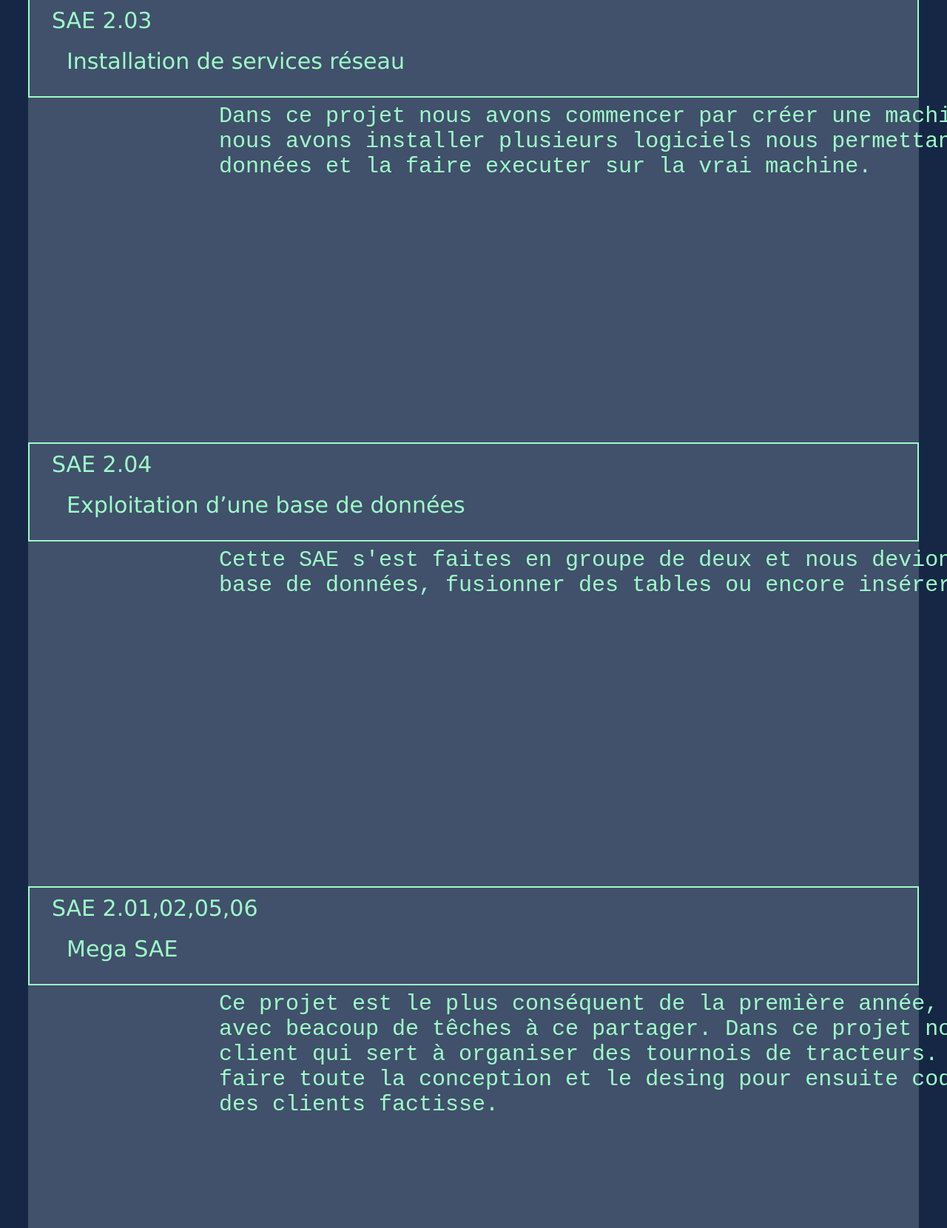
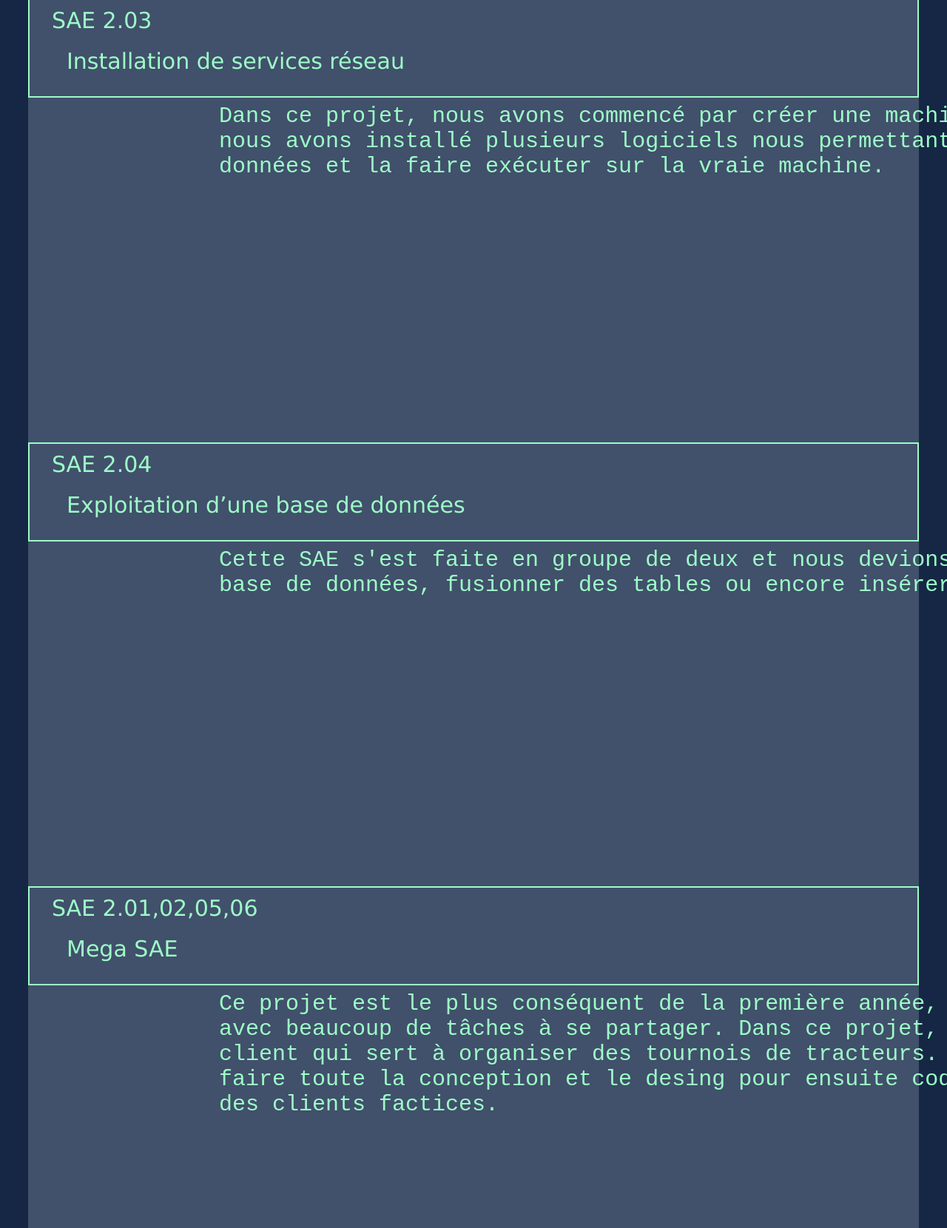
Before and after one commit to riondetf/portfolio, a plain HTML site: page mes_projets.html in a window 1280 px wide. Shown: the part 1920-3580 px from the top of the page at 74% size. Drawn offline with Linux system fonts and the light colour scheme; a web font is replaced by a local one.

Commit message:
correction des fautes

```diff
--- a/mes_projets.html
+++ b/mes_projets.html
@@ -32,28 +32,28 @@
         <ul>
           <li class="projet2"><a href="">SAE 1.04</a><p> Création d’une base de données </p><pre>
             Ce projet à était un des premiers réalisé, il fallait construire une base de données.
-            pour ensuite la colmpletter avec les bonnes information et les la bonne forme.
+            pour ensuite la colmpléter avec les bonnes informations et la bonne forme.
           </pre></li></div>
           <div class="div1"><li class="projet2"><a href="">SAE 1.05/.6</a><p>Recueil de besoins ET Découverte de l’environnement économique et écologique</p><pre>
-            Cette SAE nous à appris ce que un recueil de besoins est et nous en a fait construire
-            un par équipe de 3. La seconde partie à était de faire le desing du site internet demandé
+            Cette SAE nous a appris ce qu'un recueil de besoins est et nous en a fait construire
+            un par équipe de 3. La seconde partie à était de faire le design du site internet demandé
             et de le construire pour enfin le présenter à des clients.
           </pre></li></div>
           <div class="div1"><li class="projet2"><a href="">SAE 2.03</a><p> Installation de services réseau</p><pre>
-            Dans ce projet nous avons commencer par créer une machine virtuelle sur laquelle
-            nous avons installer plusieurs logiciels nous permettants de créer une base de
-            données et la faire executer sur la vrai machine.
+            Dans ce projet, nous avons commencé par créer une machine virtuelle sur laquelle
+            nous avons installé plusieurs logiciels nous permettant de créer une base de
+            données et la faire exécuter sur la vraie machine.
           </pre></li></div>
           <div class="div1"><li class="projet2"><a href="">SAE 2.04</a><p>Exploitation d’une base de données</p><pre>
-            Cette SAE s'est faites en groupe de deux et nous devions rréorganiser une grande
-            base de données, fusionner des tables ou encore insérer d'autres données à l'intérieure.
+            Cette SAE s'est faite en groupe de deux et nous devions réorganiser une grande
+            base de données, fusionner des tables ou encore insérer d'autres données à l'intérieur.
           </pre></li></div>
           <div class="div1"><li class="projet2"><a href="">SAE 2.01,02,05,06</a><p>Mega SAE</p><pre>
             Ce projet est le plus conséquent de la première année, il est réalisé par groupe de 5
-            avec beacoup de têches à ce partager. Dans ce projet nous avons créer une application
-            client qui sert à organiser des tournois de tracteurs. Une prmière partie à était de
+            avec beaucoup de tâches à se partager. Dans ce projet, nous avons crée une application
+            client qui sert à organiser des tournois de tracteurs. Une première partie à était de
             faire toute la conception et le desing pour ensuite coder l'application et la vendre pour
-            des clients factisse.
+            des clients factices.
           </pre></li></div>
         </ul>
     <footer>
```
